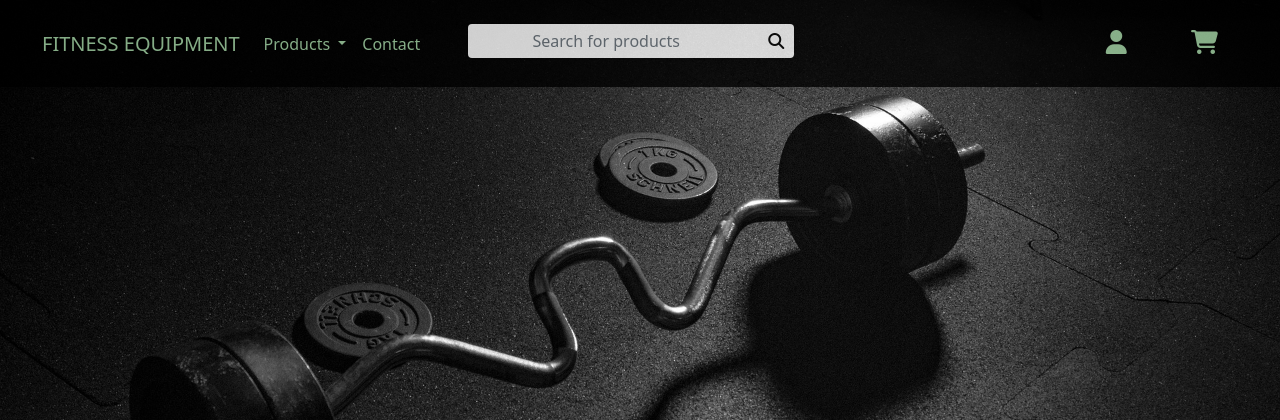
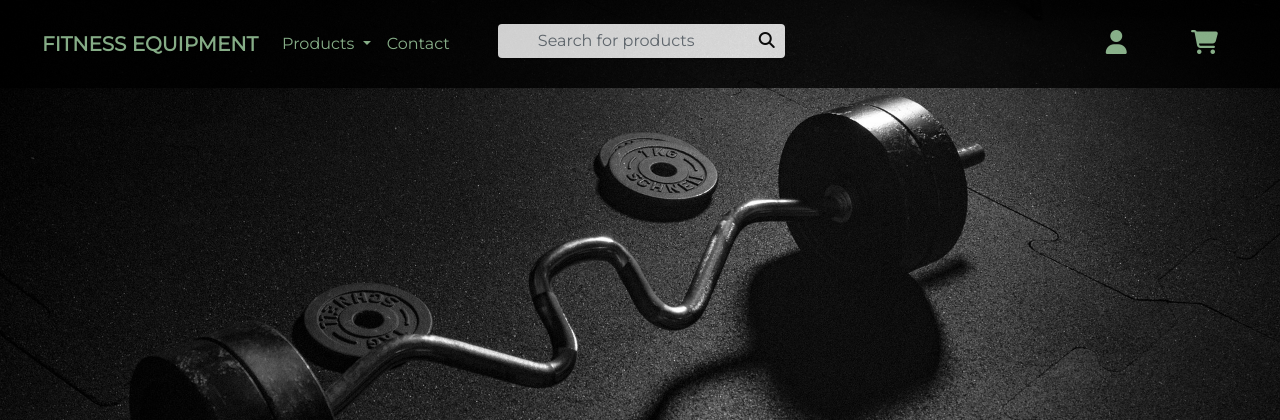
Before and after one commit to davidlidebrandt/milestone-project-4, a Django app: page / in a window 1280 px wide. Shown: the top 420 px of the page. Run offline with Django 3.2, Linux system fonts and the light colour scheme; some libraries are stand-ins or nearby versions.

Commit message:
Change font

```diff
--- a/static/css/base.css
+++ b/static/css/base.css
@@ -1,6 +1,7 @@
 body {
     background: url("/media/images/dumbbell-bg.jpg") no-repeat center center fixed;
     background-size: cover;
+    font-family: 'Montserrat', sans-serif;
 }
 
 
--- a/templates/base.html
+++ b/templates/base.html
@@ -5,6 +5,8 @@
     <meta http-equiv="X-UA-Compatible" content="ie=edge">
     <meta charset="UTF-8">
     <meta name="viewport" content="width=device-width, initial-scale=1.0">
+    <link rel="preconnect" href="https://fonts.gstatic.com">
+    <link href="https://fonts.googleapis.com/css2?family=Montserrat&display=swap" rel="stylesheet">
     <script src="https://kit.fontawesome.com/30b290cadc.js" crossorigin="anonymous"></script>
     <link href="https://cdn.jsdelivr.net/npm/bootstrap@5.0.0-beta3/dist/css/bootstrap.min.css" rel="stylesheet" integrity="sha384-eOJMYsd53ii+scO/bJGFsiCZc+5NDVN2yr8+0RDqr0Ql0h+rP48ckxlpbzKgwra6" crossorigin="anonymous">
     <link rel="stylesheet" href="{% static 'css/base.css' %}">
--- a/templates/includes/navbar.html
+++ b/templates/includes/navbar.html
@@ -5,7 +5,7 @@
       <div class="hamburger-icon"></div>
       <div class="hamburger-icon"></div>
     </button>
-    <a id="brand-name" class="navbar-brand light-green-text text-uppercase" href="#">Fitness Equipment</a>
+    <a id="brand-name" class="navbar-brand light-green-text text-uppercase fw-bold" href="#">Fitness Equipment</a>
 
     <div class="collapse navbar-collapse" id="navbarSupportedContent">
       <ul class="navbar-nav me-auto mb-2 mb-lg-0">
```
